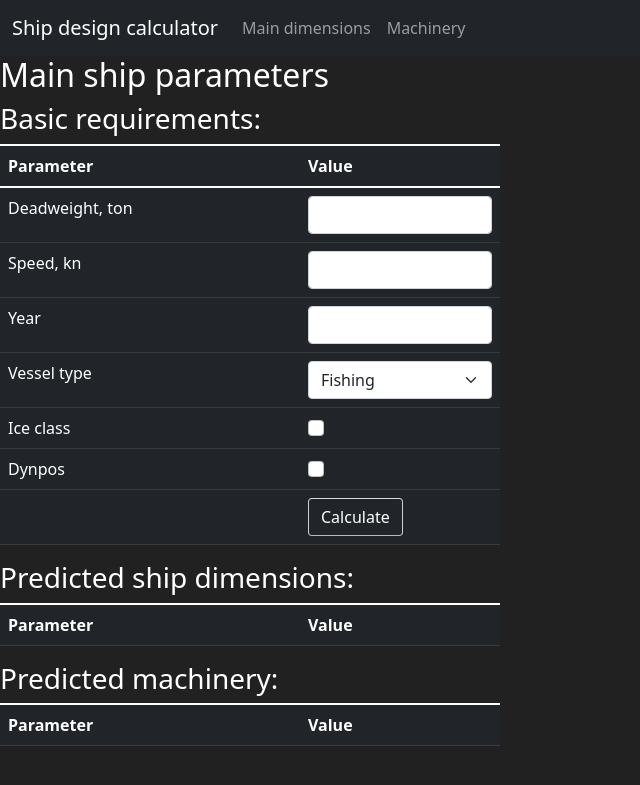
After one commit to ivmanikhin/sk-learn-ship-predict, a Flask app: template App/templates/main_calc.html in a window 1280 px wide. The commit adds this page. Shown: the top 785 px of the page, without its empty margins (0-640 px from the left). Run offline with Flask 2, Linux system fonts and the light colour scheme; the template is opened without the code that fills it, so the values that code supplies are empty; parts of the project's set-up code (start-up, migrations or seed data) failed here and were passed over.

Commit message:
Now it works

```diff
--- a/App/templates/base.html
+++ b/App/templates/base.html
@@ -24,8 +24,11 @@
         </button>
         <div class="collapse navbar-collapse" id="navbarSupportedContent">
           <ul class="navbar-nav me-auto mb-2 mb-lg-0">
+<!--            <li class="nav-item">-->
+<!--              <a class="nav-link active" aria-current="page" href="{{ url_for('home_page') }}">Home</a>-->
+<!--            </li>-->
             <li class="nav-item">
-              <a class="nav-link active" aria-current="page" href="{{ url_for('home_page') }}">Home</a>
+              <a class="nav-link" href="{{ url_for('main_page') }}">Main dimensions</a>
             </li>
             <li class="nav-item">
               <a class="nav-link" href="{{ url_for('machinery_page') }}">Machinery</a>
--- /dev/null
+++ b/App/templates/main_calc.html
@@ -0,0 +1,125 @@
+{% extends 'base.html' %}
+{% block title %}
+ Main ship parameters
+{% endblock %}
+
+{% block content %}
+    <h2>Main ship parameters</h2>
+    <h3>Basic requirements:</h3>
+    <form action="{{ url_for('main_page') }}" method = "POST">
+        <table class="table table-hover table-dark" style="width:500px;">
+            <col style="width:300px">
+            <col style="width:200px">
+              <thead>
+                <tr>
+                  <th scope="col">Parameter</th>
+                  <th scope="col">Value</th>
+                </tr>
+              </thead>
+              <tbody>
+                  <tr>
+                    <td>Deadweight, ton</td>
+                    <td><input type="number" step="0.1" class="form-control" name="deadweight" value="{{ form_data['deadweight'] }}"></td>
+                  </tr>
+                  <tr>
+                    <td>Speed, kn</td>
+                    <td><input type="number" step="0.1" class="form-control" name="speed" value="{{ form_data['speed'] }}"></td>
+                  </tr>
+                  <tr>
+                    <td>Year</td>
+                    <td><input type="number" step="1" class="form-control" name="year" value="{{ form_data['year'] }}"></td>
+                  </tr>
+                  <tr>
+                    <td>Vessel type</td>
+                    <td>
+                        <select name="ship_type" class="form-select">
+                            {% for ship_type in ['Fishing', 'Cargo', 'Container ship', 'Drillship / Crane / Pipelayer', 'Lite',
+              'Passenger ship', 'Research', 'Supply', 'Tanker / Gas carrier', 'Tug',
+              'Vehicles carrier / Ro-Ro', 'Yacht / High-speed craft'] %}
+                                {% if ship_type == form_data['ship_type'] %}
+                                    <option selected>{{ ship_type }}</option>
+                                {% else %}
+                                    <option>{{ ship_type }}</option>
+                                {% endif %}
+                            {% endfor %}
+                        </select>
+                    </td>
+                  </tr>
+                  <tr>
+                    <td>Ice class</td>
+                    <td>
+                        {% if form_data['ice_class'] == 'on' %}
+                        <input class="form-check-input" type="checkbox" checked name="ice_class">
+                        {% else %}
+                        <input class="form-check-input" type="checkbox" name="ice_class">
+                        {% endif %}
+                    </td>
+                  </tr>
+                  <tr>
+                    <td>Dynpos</td>
+                    <td>
+                        {% if form_data['dynpos'] == 'on' %}
+                        <input class="form-check-input" type="checkbox" checked name="dynpos">
+                        {% else %}
+                        <input class="form-check-input" type="checkbox" name="dynpos">
+                        {% endif %}
+                    </td>
+                  </tr>
+                  <tr>
+                    <td></td>
+                    <td>
+                        <button type="submit" class="btn btn-primary btn-dark" style="border-color: rgb(216, 216, 216) rgb(209, 209, 209) rgb(186, 186, 186); border-width: 1px">Calculate</button>
+                    </td>
+                  </tr>
+              </tbody>
+        </table>
+    </form>
+    <h3>Predicted ship dimensions:</h3>
+        <table class="table table-hover table-dark" style="width:500px;">
+            <col style="width:300px">
+            <col style="width:200px">
+              <thead>
+                <tr>
+                  <th scope="col">Parameter</th>
+                  <th scope="col">Value</th>
+                </tr>
+              </thead>
+              <tbody>
+                {% for key, value in result[0].items() %}
+                    <tr>
+                        <td>{{ key }}</td>
+                        <td>{{ value }}</td>
+                    </tr>
+                {% endfor %}
+              </tbody>
+        </table>
+    <h3>Predicted machinery:</h3>
+    <table class="table table-hover table-dark" style="width:500px">
+        <col style="width:300px">
+        <col style="width:200px">
+        <thead>
+          <tr>
+            <th scope="col">Parameter</th>
+            <th scope="col">Value</th>
+          </tr>
+        </thead>
+        <tbody>
+            {% for key, value in result[1].items() %}
+                <tr>
+                    <td>{{ key }}</td>
+                    <td>{{ value }}</td>
+                </tr>
+            {% endfor %}
+        </tbody>
+    </table>
+    <!-- Optional JavaScript; choose one of the two! -->
+
+    <!-- Option 1: Bootstrap Bundle with Popper -->
+    <script src="https://cdn.jsdelivr.net/npm/bootstrap@5.1.3/dist/js/bootstrap.bundle.min.js" integrity="sha384-ka7Sk0Gln4gmtz2MlQnikT1wXgYsOg+OMhuP+IlRH9sENBO0LRn5q+8nbTov4+1p" crossorigin="anonymous"></script>
+
+    <!-- Option 2: Separate Popper and Bootstrap JS -->
+    <!--
+    <script src="https://cdn.jsdelivr.net/npm/@popperjs/core@2.10.2/dist/umd/popper.min.js" integrity="sha384-7+zCNj/IqJ95wo16oMtfsKbZ9ccEh31eOz1HGyDuCQ6wgnyJNSYdrPa03rtR1zdB" crossorigin="anonymous"></script>
+    <script src="https://cdn.jsdelivr.net/npm/bootstrap@5.1.3/dist/js/bootstrap.min.js" integrity="sha384-QJHtvGhmr9XOIpI6YVutG+2QOK9T+ZnN4kzFN1RtK3zEFEIsxhlmWl5/YESvpZ13" crossorigin="anonymous"></script>
+    -->
+{% endblock %}
```
Also changed, not shown: App/main_predict.py (+14 -20 lines), App/routes.py (+38 -29 lines), 1 other file.
